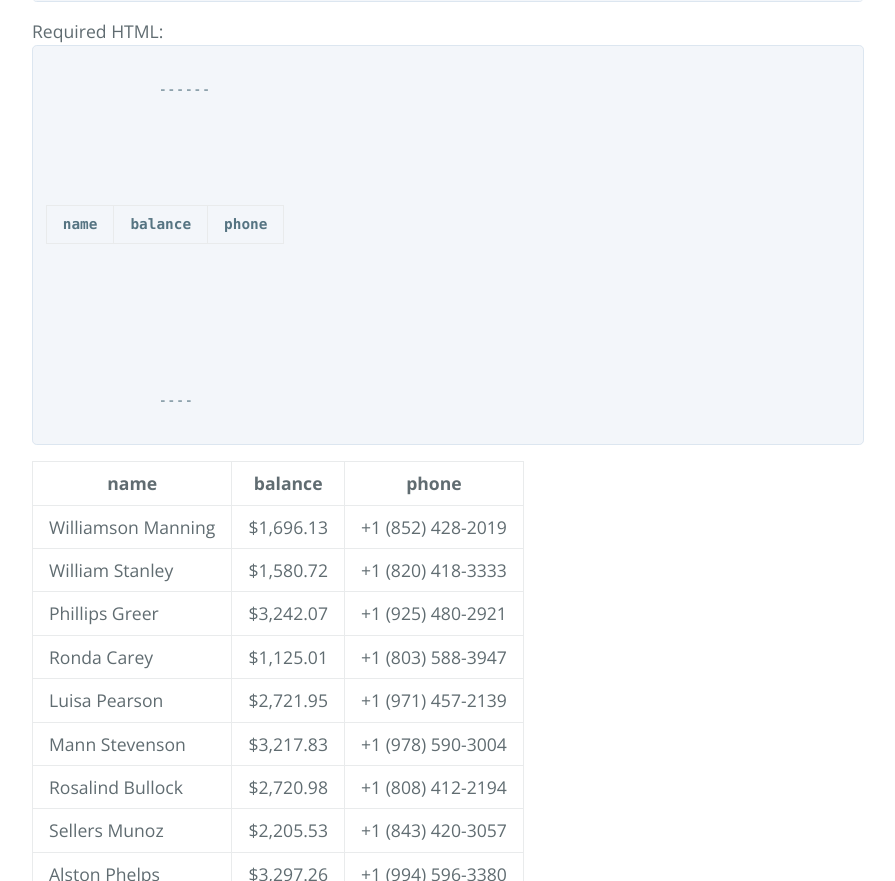
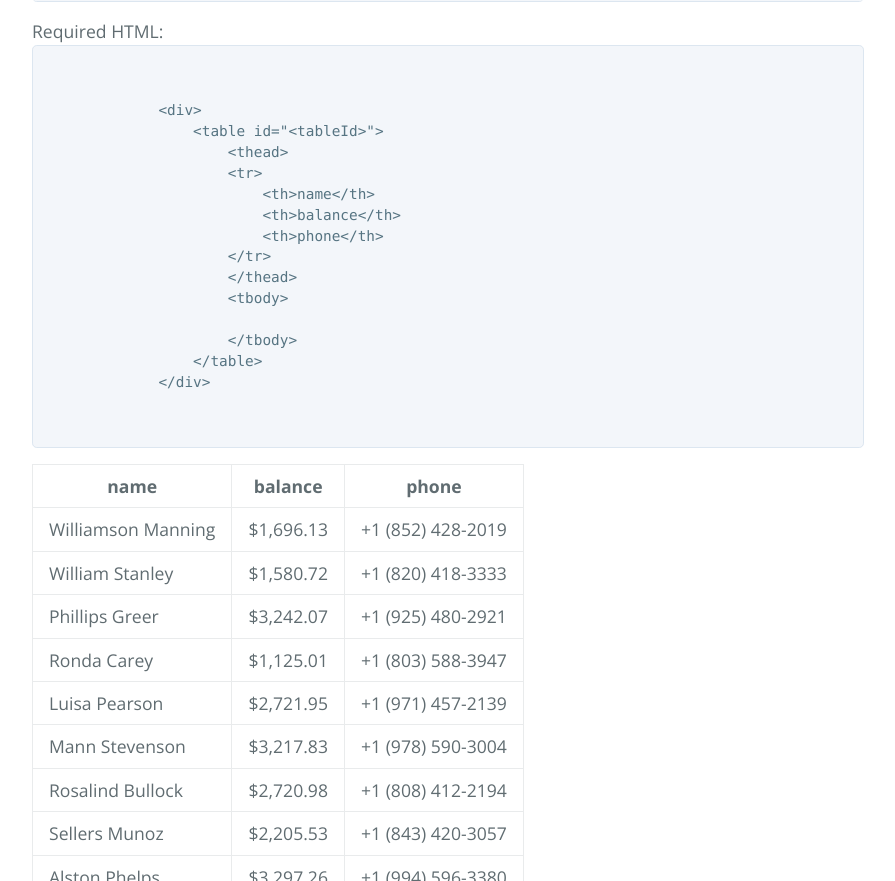
Before and after one commit to baao/infinite-table, a plain HTML site: page index.html in a window 1280 px wide. Shown: the part 2974-3855 px from the top of the page, without its empty margins (192-1087 px from the left). Drawn offline with nearby package versions, Linux system fonts and the light colour scheme.

Commit message:
initial commit

```diff
--- a/index.html
+++ b/index.html
@@ -146,22 +146,22 @@ included: SpinKit from <a href="https://github.com/tobiasahlin/SpinKit">https://
 
             Required HTML:
          <pre><code>
-             ------
-             <div>
-                 <table id="<tableId>">
-                     <thead>
-                     <tr>
-                         <th>name</th>
-                         <th>balance</th>
-                         <th>phone</th>
-                     </tr>
-                     </thead>
-                     <tbody>
 
-                     </tbody>
-                 </table>
-             </div>
-             ----
+             &lt;div&gt;
+                 &lt;table id="&lt;tableId&gt;"&gt;
+                     &lt;thead&gt;
+                     &lt;tr&gt;
+                         &lt;th&gt;name&lt;/th&gt;
+                         &lt;th&gt;balance&lt;/th&gt;
+                         &lt;th&gt;phone&lt;/th&gt;
+                     &lt;/tr&gt;
+                     &lt;/thead&gt;
+                     &lt;tbody&gt;
+
+                     &lt;/tbody&gt;
+                 &lt;/table&gt;
+             &lt;/div&gt;
+
          </code></pre>
 
             <div>
```
